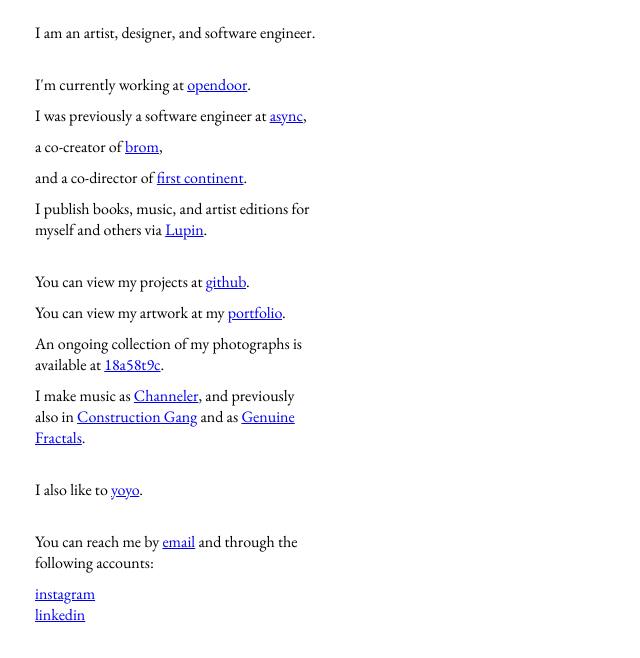
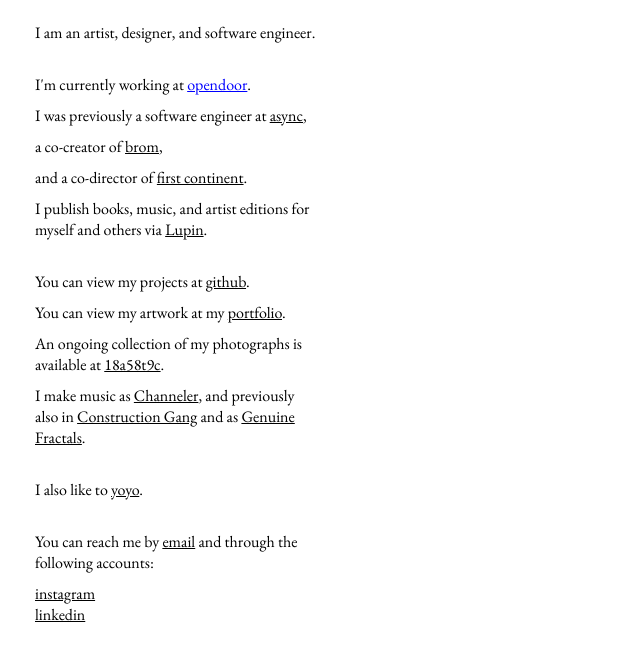
Before and after one commit to nathanielgrossman/personal-portfolio, a website: page index.html in a window 1280 px wide. In both pictures the pointer is over the link "opendoor". Shown: the part 58-716 px from the top of the page, without its empty margins (0-640 px from the left). Drawn offline with nearby package versions, Linux system fonts and the light colour scheme; no server answers.

Commit message:
fix link color

```diff
--- a/styles.css
+++ b/styles.css
@@ -20,6 +20,11 @@
 
 a {
     transition: color .5s linear;
+    color: black;
+}
+
+a:hover {
+    color: blue;
 }
 
 .center {
```
